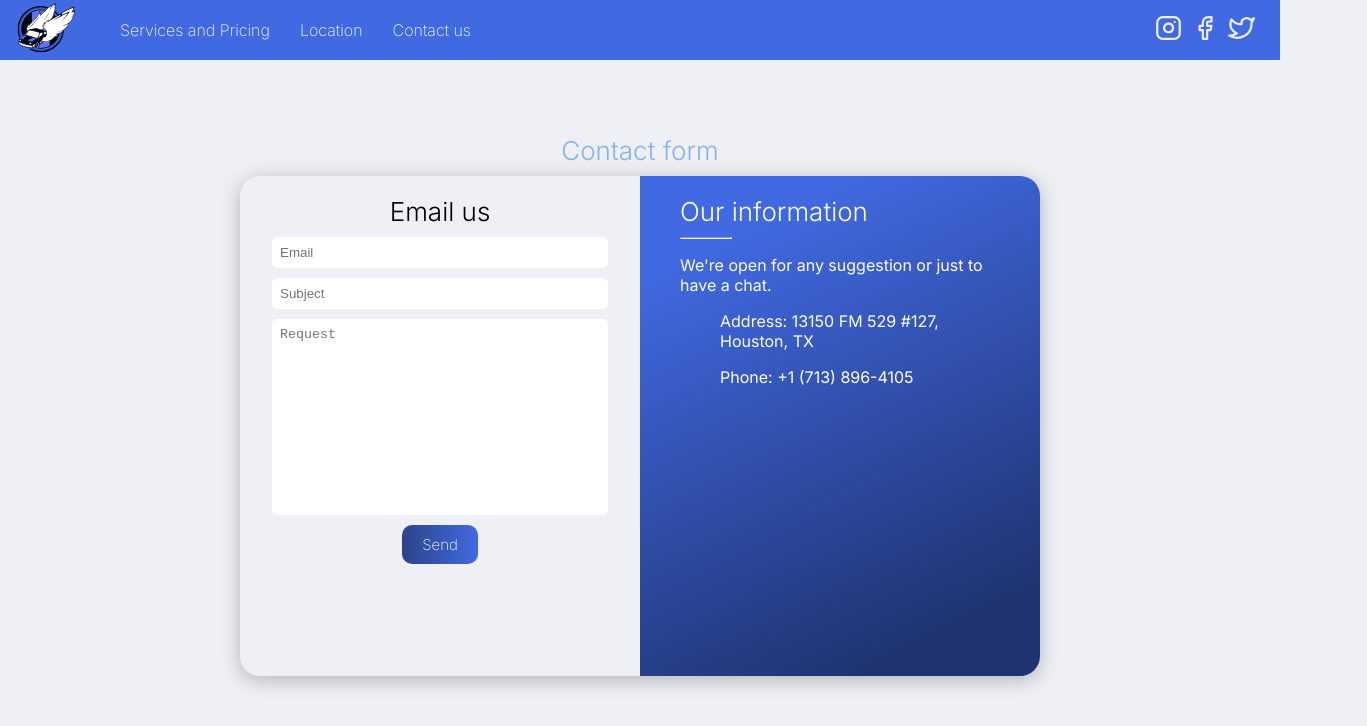
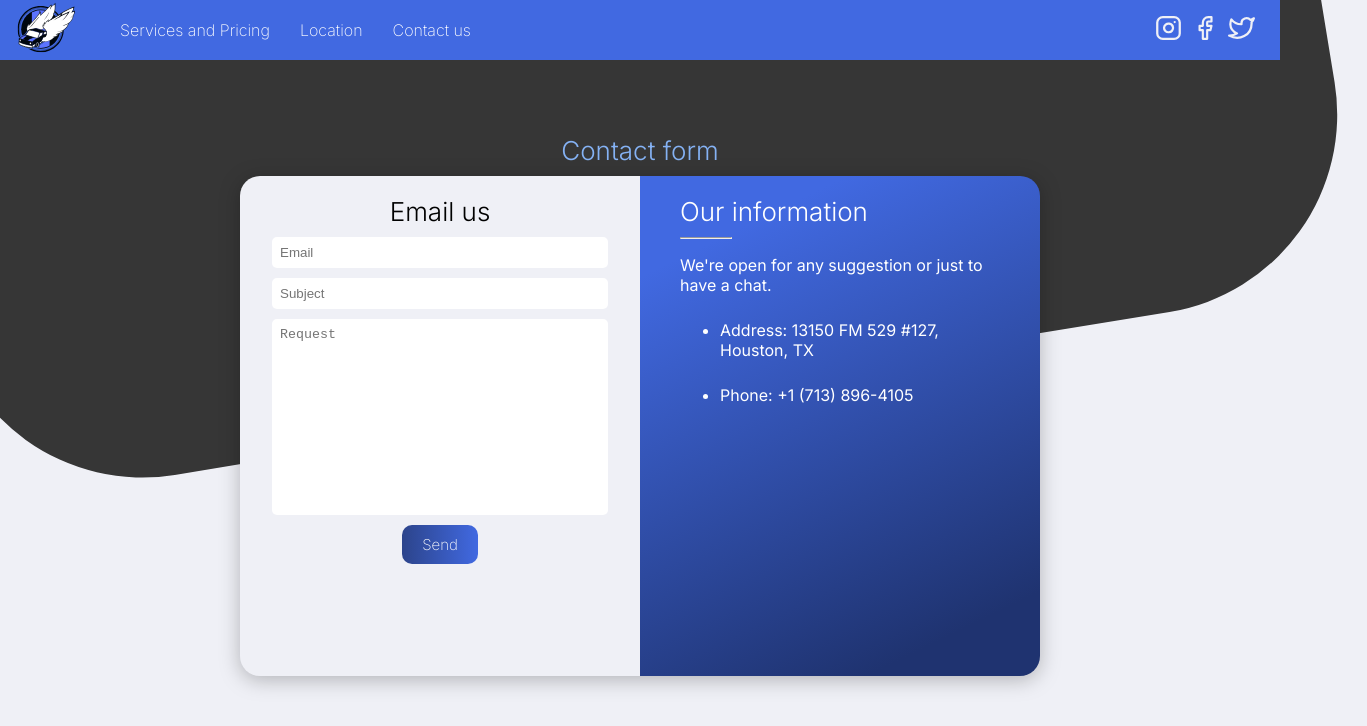
Before and after one commit to Nesphra/RJauto, a SvelteKit app: page /contact in a window 1280 px wide. Shown: the top 726 px of the page, 1367 px wide, since content can reach past the window. Built offline with nearby package versions, Linux system fonts and the light colour scheme.

Commit message:
switching branch

```diff
--- a/src/routes/contact/+page.svelte
+++ b/src/routes/contact/+page.svelte
@@ -5,6 +5,7 @@
 </script>
 
 <NavBar></NavBar>
+<div class="bg-rect"></div>
 <div class="wrapper">
     <p class="mainTitle">Contact form</p>
     <div class="card">
@@ -23,9 +24,9 @@
                 <p class="title">Our information</p>
                 <hr>
                 <p>We're open for any suggestion or just to have a chat.</p>
-                <ul>
-                    <p>Address: 13150 FM 529 #127, Houston, TX</p>
-                    <p>Phone: +1 (713) 896-4105</p>
+                <ul class="list">
+                    <li>Address: 13150 FM 529 #127, Houston, TX</li>
+                    <li>Phone: +1 (713) 896-4105</li>
                 </ul>
             </div>
         </div>
@@ -54,6 +55,11 @@
         }
     }
 
+    .list > li{
+        line-height: normal;
+        margin-block: 25px;
+    }
+
     .info-info{
         width: 80%;
     }
@@ -63,6 +69,15 @@
         margin: 10px 0 0 0;
     }
 
+    .bg-rect {
+		width: 110%;
+		height: 1000px;
+		background-color: #363636;
+		border-radius: 200px;
+		position: absolute;
+		transform: translate(-8%, -60%) rotate(-9.3deg);
+		z-index: -1;
+	}
     .info{
         display: flex;
         align-items: center;
--- a/src/routes/prices/+page.svelte
+++ b/src/routes/prices/+page.svelte
@@ -83,6 +83,10 @@
         }
     }
 
+    .gridItem:hover{
+        transform: scale(1.1);
+    }
+
     .containerBg{
         width: 100%;
         height: 100%;
@@ -147,6 +151,7 @@
         flex-direction: column;
         align-items: center;
         justify-content: space-around;
+        transition: 0.2s;
     }
 
     .cardTitle {
```
